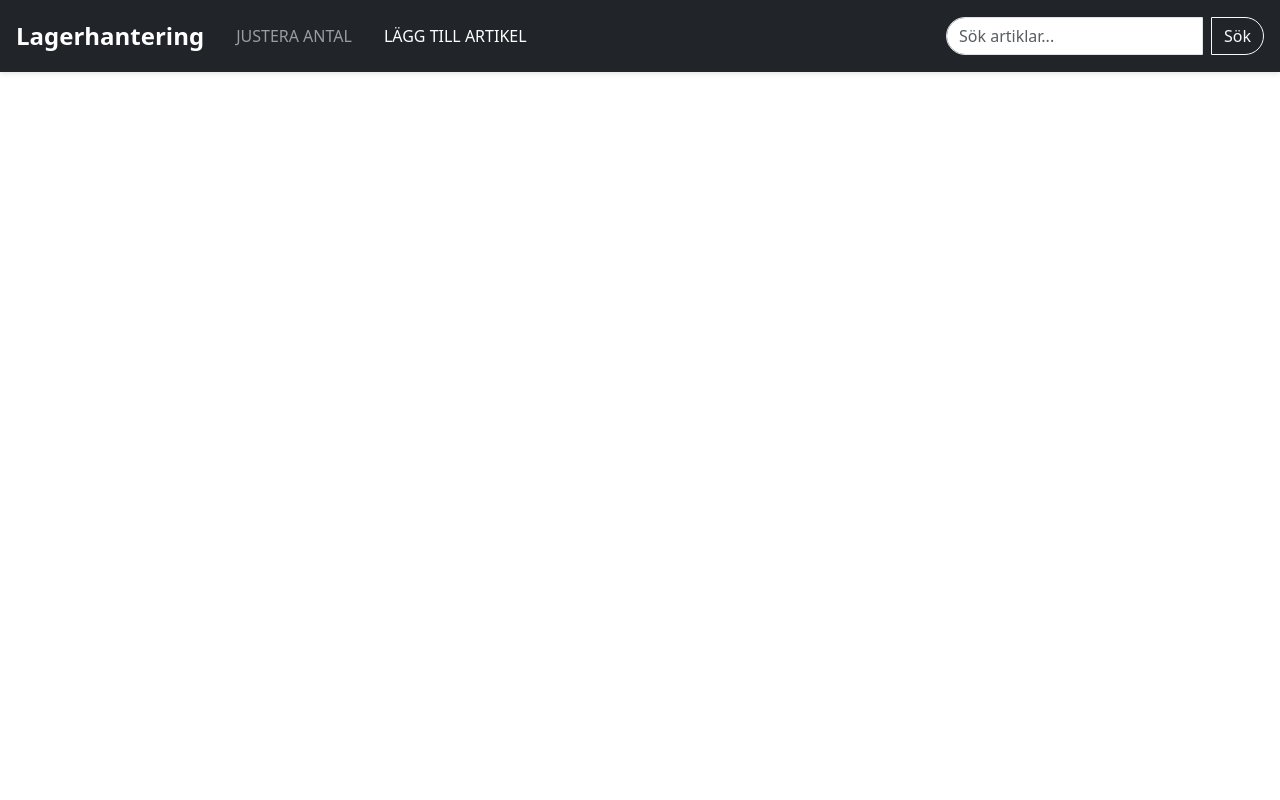
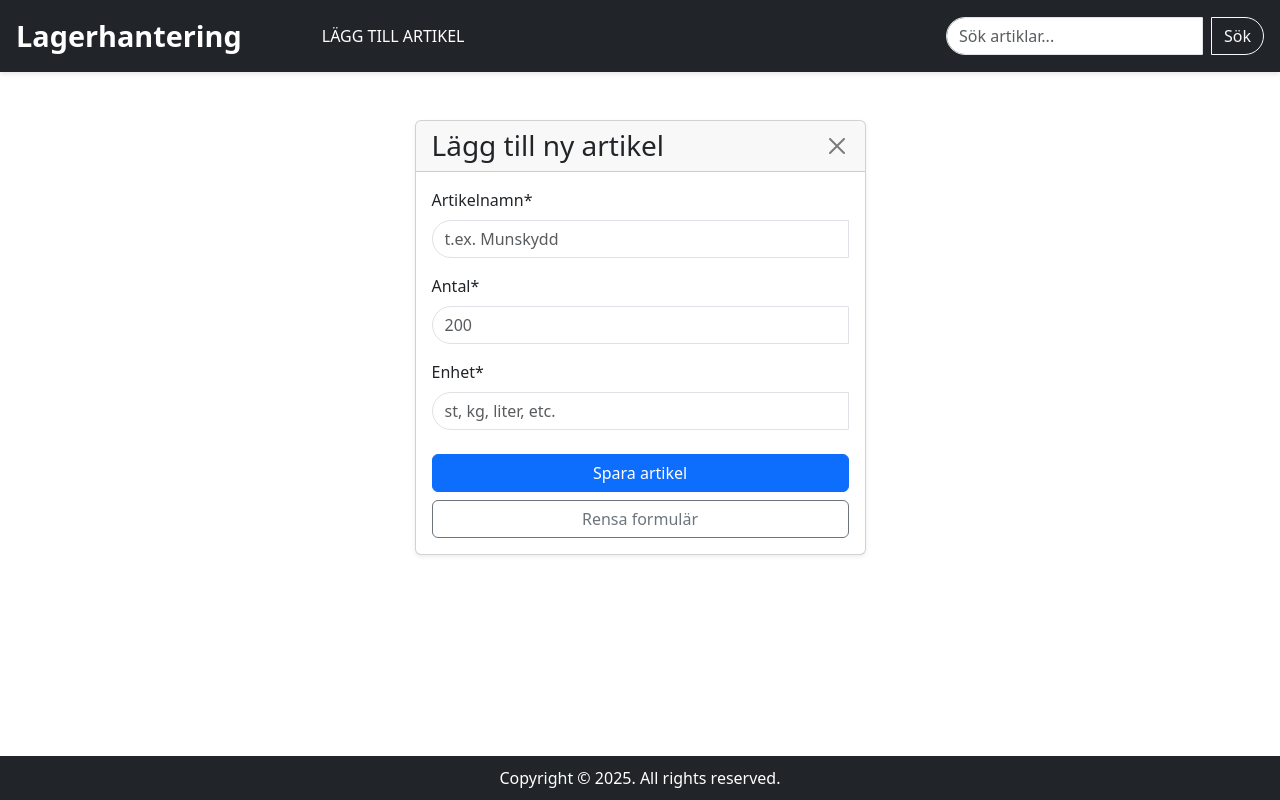
Before and after one commit to ByHatice/inventory-management, a Vue app in the folder frontend/: page /add in a window 1280 px wide. Built offline with nearby package versions, Linux system fonts and the light colour scheme.

Commit message:
feat: implement item creation form with error handling

```diff
--- a/frontend/src/assets/navbar.css
+++ b/frontend/src/assets/navbar.css
@@ -3,8 +3,13 @@
 }
 
 .navbar-brand {
+    font-size: 1.8rem; /* Större än standard 1.25rem */
     font-weight: 700;
-    font-size: 1.5rem;
+}
+
+
+.navbar-nav {
+    margin-left: 3rem; /* Ökar avståndet */
 }
 
 .nav-link {
--- a/frontend/src/components/NavBar.vue
+++ b/frontend/src/components/NavBar.vue
@@ -16,11 +16,6 @@
 
     <div class="collapse navbar-collapse p-2" :class="{ show: navbarOpen }">
       <ul class="navbar-nav me-auto mb-2 mb-lg-0">
-        <li class="nav-item">
-          <router-link to="/" class="nav-link" :class="{ active: $route.path === '/' }">
-           Justera antal
-          </router-link>
-        </li>
         <li class="nav-item">
           <router-link to="/add" class="nav-link" :class="{ active: $route.path === '/add' }">
             Lägg till artikel
--- a/frontend/src/router/index.js
+++ b/frontend/src/router/index.js
@@ -1,6 +1,7 @@
 import { createRouter, createWebHistory } from 'vue-router'
-import Home from '../views/Home.vue'
+import Home from '@/views/Home.vue'
 import NavBar from "@/components/NavBar.vue";
+import AddItem from "@/views/AddItem.vue";
 
 const router = createRouter({
   history: createWebHistory(import.meta.env.BASE_URL),
@@ -13,7 +14,7 @@ const router = createRouter({
     {
       path: '/add',
       name: 'add',
-      component: NavBar
+      component: AddItem
     },
     {
       path: '/{id}/quantity',
--- /dev/null
+++ b/frontend/src/views/AddItem.vue
@@ -0,0 +1,174 @@
+<template>
+  <div class="add-item-page">
+    <NavBar />
+
+    <div class="container" style="margin-top: 3rem; margin-bottom: 7rem;">
+      <div class="row justify-content-center">
+        <div class="col-md-6 col-lg-5">
+          <div class="card shadow-sm">
+            <div class="card-header d-flex justify-content-between align-items-center">
+              <h3 class="mb-0">Lägg till ny artikel</h3>
+              <router-link to="/" class="btn-close" aria-label="Stäng"></router-link>
+            </div>
+            <div class="card-body">
+              <form @submit.prevent="submitForm">
+                <div class="mb-3">
+                  <label for="name" class="form-label">Artikelnamn*</label>
+                  <input
+                      v-model="form.name"
+                      id="name"
+                      type="text"
+                      class="form-control"
+                      :class="{ 'is-invalid': errors.name }"
+                      placeholder="t.ex. Munskydd"
+                      required
+                  />
+                  <div v-if="errors.name" class="invalid-feedback">
+                    {{ errors.name }}
+                  </div>
+                </div>
+
+                <div class="mb-3">
+                  <label for="quantity" class="form-label">Antal*</label>
+                  <input
+                      v-model.number="form.quantity"
+                      id="quantity"
+                      type="number"
+                      class="form-control"
+                      :class="{ 'is-invalid': errors.quantity }"
+                      placeholder="200"
+                      min="0"
+                      required
+                  />
+                  <div v-if="errors.quantity" class="invalid-feedback">
+                    {{ errors.quantity }}
+                  </div>
+                </div>
+
+                <div class="mb-4">
+                  <label for="unit" class="form-label">Enhet*</label>
+                  <input
+                      v-model="form.unit"
+                      id="unit"
+                      type="text"
+                      class="form-control"
+                      :class="{ 'is-invalid': errors.unit }"
+                      placeholder="st, kg, liter, etc."
+                      required
+                  />
+                  <div v-if="errors.unit" class="invalid-feedback">
+                    {{ errors.unit }}
+                  </div>
+                </div>
+
+                <div class="d-grid gap-2">
+                  <button
+                      type="submit"
+                      class="btn btn-primary"
+                      :disabled="loading"
+                  >
+                    <span v-if="loading" class="spinner-border spinner-border-sm me-2"></span>
+                    {{ loading ? 'Sparar...' : 'Spara artikel' }}
+                  </button>
+
+                  <button
+                      type="button"
+                      class="btn btn-outline-secondary"
+                      @click="resetForm"
+                  >
+                    Rensa formulär
+                  </button>
+                </div>
+              </form>
+
+              <div v-if="success" class="alert alert-success mt-3">
+                <i class="bi bi-check-circle me-2"></i>
+                Artikel skapad!
+                <router-link to="/" class="alert-link">Gå tillbaka till listan</router-link>
+              </div>
+            </div>
+          </div>
+        </div>
+      </div>
+    </div>
+
+    <Footer />
+  </div>
+</template>
+
+<script>
+import apiService from '../services/api.js'
+import NavBar from '../components/NavBar.vue'
+import Footer from '../components/Footer.vue'
+
+export default {
+  name: 'AddItem',
+  components: {
+    NavBar,
+    Footer
+  },
+  data() {
+    return {
+      form: {
+        name: '',
+        quantity: null,
+        unit: ''
+      },
+      errors: {},
+      loading: false,
+      success: false
+    }
+  },
+  methods: {
+    async submitForm() {
+      this.errors = {}
+      this.success = false
+
+      if (!this.validateForm()) {
+        return
+      }
+
+      try {
+        this.loading = true
+        await apiService.createItem(this.form)
+        this.success = true
+        this.resetForm()
+      } catch (error) {
+        alert(`Kunde inte skapa artikel: ${error.message}`)
+      } finally {
+        this.loading = false
+      }
+    },
+
+    validateForm() {
+      let isValid = true
+
+      if (!this.form.name?.trim()) {
+        this.errors.name = 'Artikelnamn är obligatoriskt'
+        isValid = false
+      }
+
+      if (this.form.quantity === null || this.form.quantity < 0) {
+        this.errors.quantity = 'Antal måste vara 0 eller högre'
+        isValid = false
+      }
+
+      if (!this.form.unit?.trim()) {
+        this.errors.unit = 'Enhet är obligatorisk'
+        isValid = false
+      }
+
+      return isValid
+    },
+
+    resetForm() {
+      this.form = {
+        name: '',
+        quantity: null,
+        unit: ''
+      }
+      this.errors = {}
+    }
+  }
+}
+</script>
```
